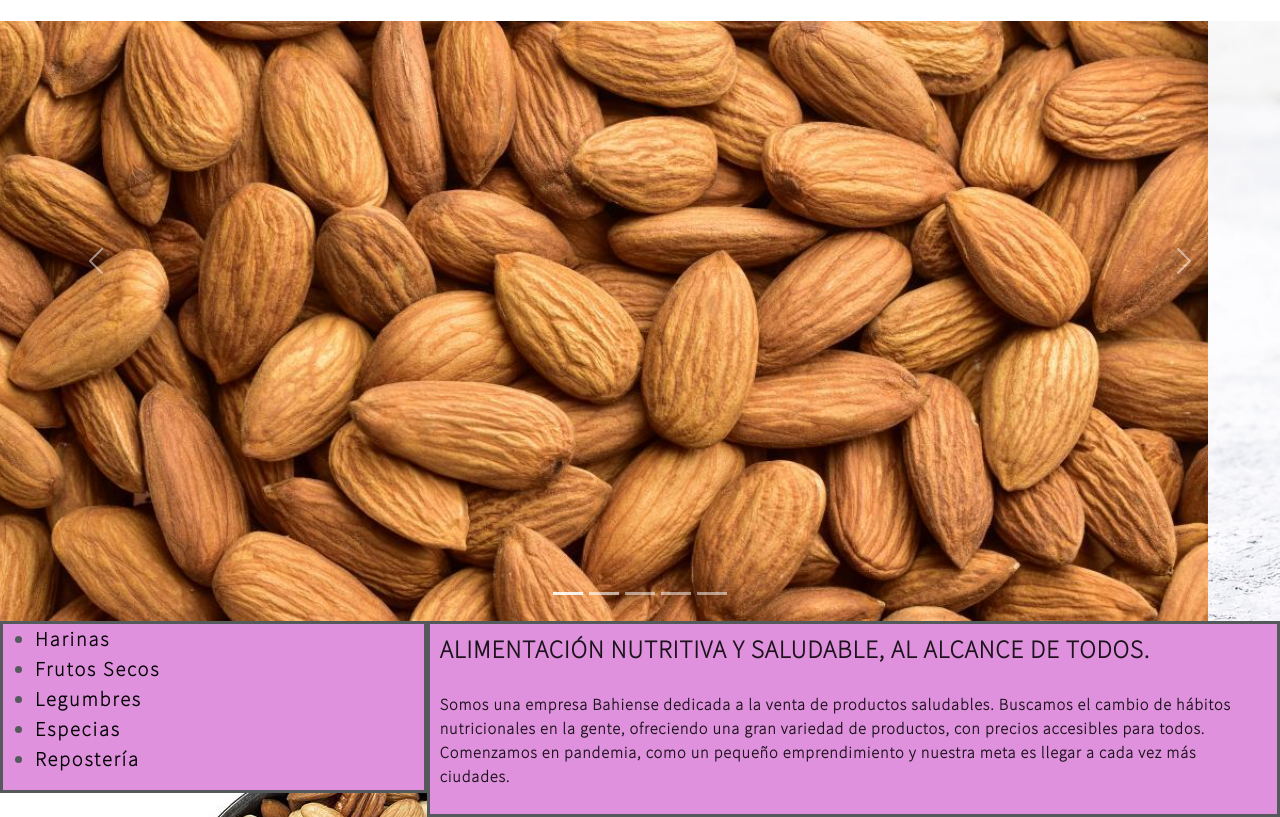
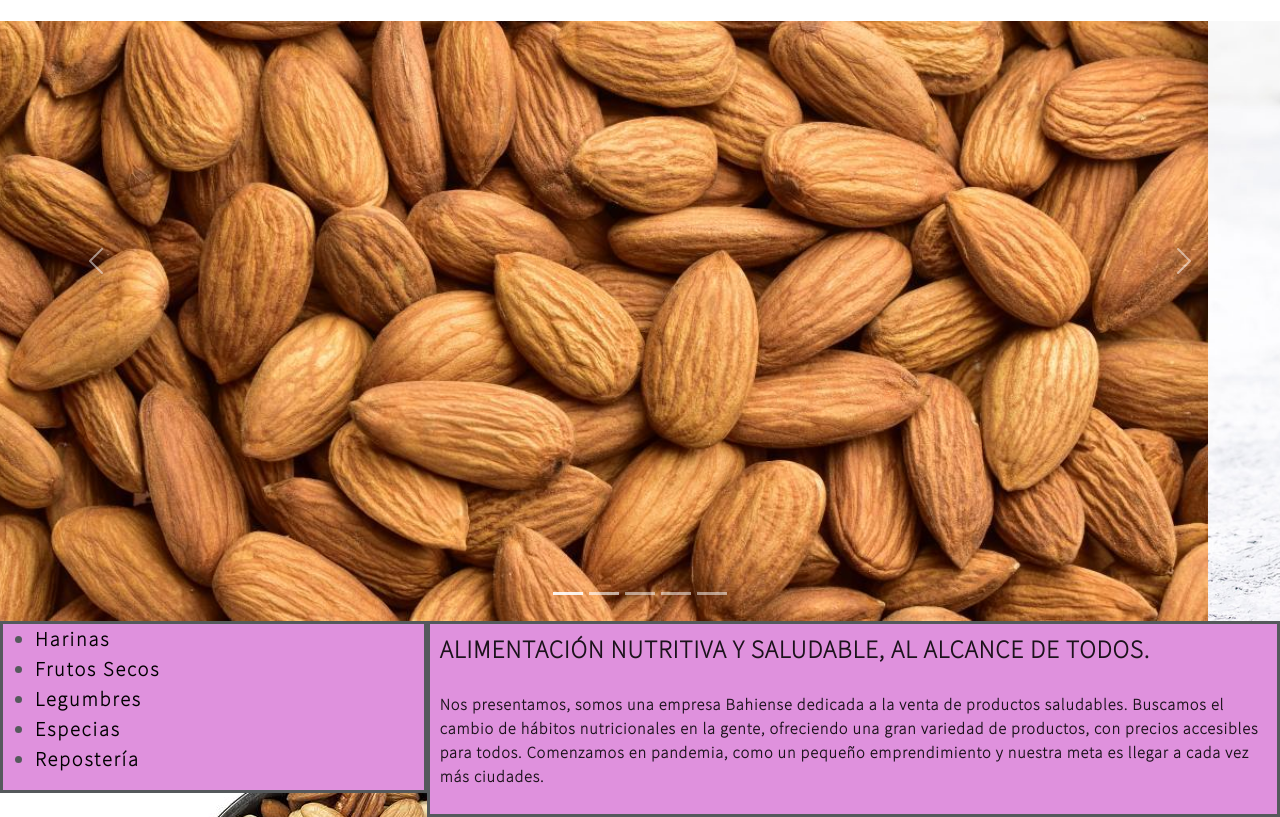
Before and after one commit to juanpavlof/Arbol_Almacen, a website: page index.html in a window 1280 px wide. Shown: the part 99-916 px from the top of the page. Drawn offline with nearby package versions, Linux system fonts and the light colour scheme.

Commit message:
Update index.html

```diff
--- a/index.html
+++ b/index.html
@@ -65,7 +65,7 @@
     <main class="main">
         <section class="main__subtitulo">
             <h2 class="main__subtitulo--h2">Alimentación nutritiva y saludable, al alcance de todos.</h2>
-            <p class="main__subtitulo--p">Somos una empresa Bahiense dedicada a la venta de productos saludables. Buscamos el cambio de hábitos nutricionales en la gente, ofreciendo una gran variedad de productos, con precios accesibles para todos. Comenzamos en pandemia, como un pequeño emprendimiento y nuestra meta es llegar a cada vez más ciudades. </p>
+            <p class="main__subtitulo--p">Nos presentamos, somos una empresa Bahiense dedicada a la venta de productos saludables. Buscamos el cambio de hábitos nutricionales en la gente, ofreciendo una gran variedad de productos, con precios accesibles para todos. Comenzamos en pandemia, como un pequeño emprendimiento y nuestra meta es llegar a cada vez más ciudades. </p>
         </section>
         <section>
             <nav class="productos">
```
